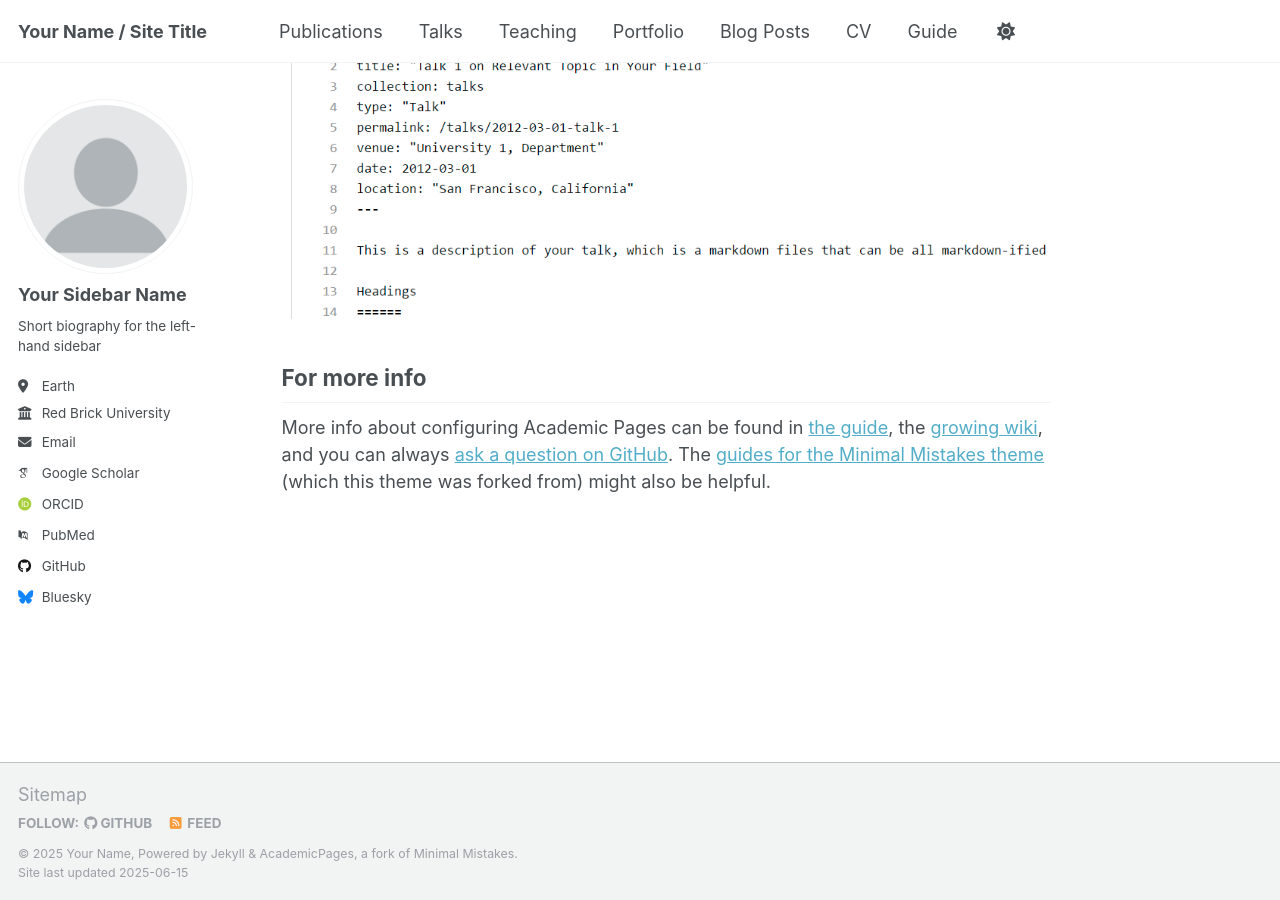
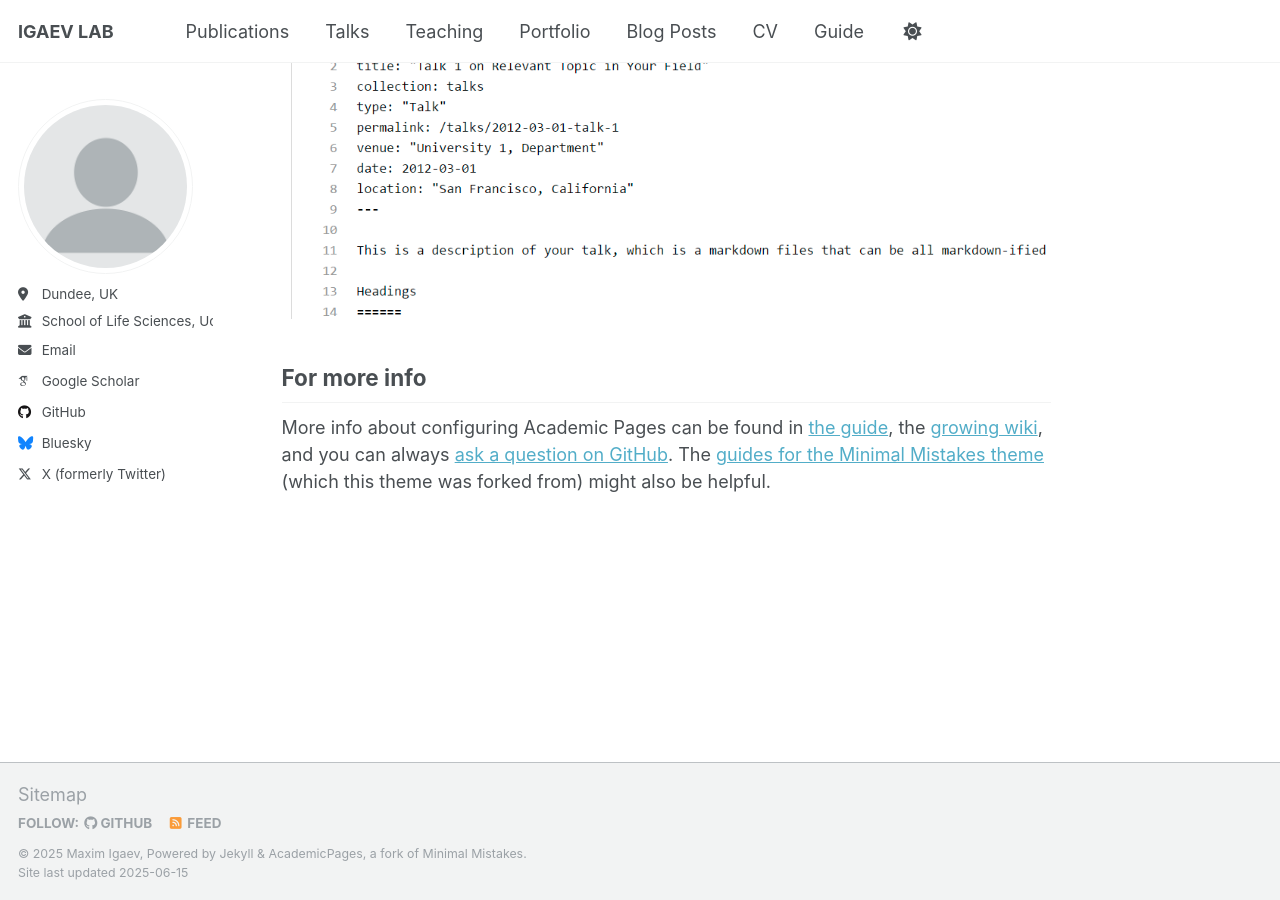
Before and after one commit to igaev-lab/igaev-lab.github.io, a Jekyll site: the page built from _pages/about.md, in a window 1280 px wide and 900 px high, scrolled down 2636 px. Built offline with Jekyll 4.4.1, drawn with Linux system fonts in a browser that asks for light colours; some web fonts are replaced.

Commit message:
Minor changes

```diff
--- a/_config.yml
+++ b/_config.yml
@@ -9,13 +9,13 @@
 # Basic Site Settings
 locale                   : "en-US"
 site_theme               : "default"
-title                    : "Your Name / Site Title"
+title                    : "IGAEV LAB"
 title_separator          : "-"
-name                     : &name "Your Name"
+name                     : &name "Maxim Igaev"
 description              : &description "personal description"
-url                      : https://academicpages.github.io # the base hostname & protocol for your site e.g. "https://[your GitHub username].github.io" or if you already have some other page hosted on Github then use "https://[your GitHub username].github.io/[Your Repo Name]"
+url                      : https://igaev-lab.github.io
 baseurl                  : "" # the subpath of your site, e.g. "/blog"
-repository               : "academicpages/academicpages.github.io"
+repository               : "igaev-lab/igaev-lab.github.io"
 
 # Site Author - The following control what appear as part of the author content on the side bar.
 #               If a field is blank the icon and link will not appear, otherwise it will be shown.
@@ -23,22 +23,22 @@ repository               : "academicpages/academicpages.github.io"
 author:
   # Biographic information
   avatar           : "profile.png"
-  name             : "Your Sidebar Name"
+  name             : # example: "lab name"
   pronouns         : # example: "she/her"
-  bio              : "Short biography for the left-hand sidebar"
-  location         : "Earth"
-  employer         : "Red Brick University"
+  bio              : # example "some bio"
+  location         : "Dundee, UK"
+  employer         : "School of Life Sciences, UoD"
   uri              : # URL
-  email            : "none@example.org"
+  email            : "migaev001@dundee.ac.uk"
 
   # Academic websites
   academia         : # URL
-  arxiv            : # URL - Update with the correct link to your profile
-  googlescholar    : "https://scholar.google.com/citations?user=PS_CX0AAAAAJ"
+  arxiv            : # URL
+  googlescholar    : "https://scholar.google.de/citations?hl=de&user=ZqptZTgAAAAJ"
   impactstory      : # URL
-  orcid            : "http://orcid.org/yourorcidurl"
+  orcid            : # URL
   semantic         : # URL
-  pubmed           : "https://www.ncbi.nlm.nih.gov/pubmed/?term=john+snow"
+  pubmed           : # URL
   researchgate     : # URL
   scopus           : # URL
 
@@ -46,12 +46,12 @@ author:
   bitbucket        : # Username - Update with your username on the site
   codepen          : # Username
   dribbble         : # Username
-  github           : "academicpages"
+  github           : "igaev-lab"
   kaggle           : # Username
   stackoverflow    : # User number or user number and name (i.e., use "1" or "1/jeff-atwood")
 
   # Social media
-  bluesky          : "bsky.app" # Replace this with you Bluesky username
+  bluesky          : "maxotubule.bsky.social"
   facebook         : # Username
   flickr           : # Username
   foursquare       : # Username
@@ -68,7 +68,7 @@ author:
   steam            : # Username
   telegram         : # URL
   tumblr           : # Username
-  twitter          : # Username for X / Twitter
+  twitter          : "maxotubule"
   vine             : # Username
   weibo            : # Username
   wikipedia        : # Username
```
